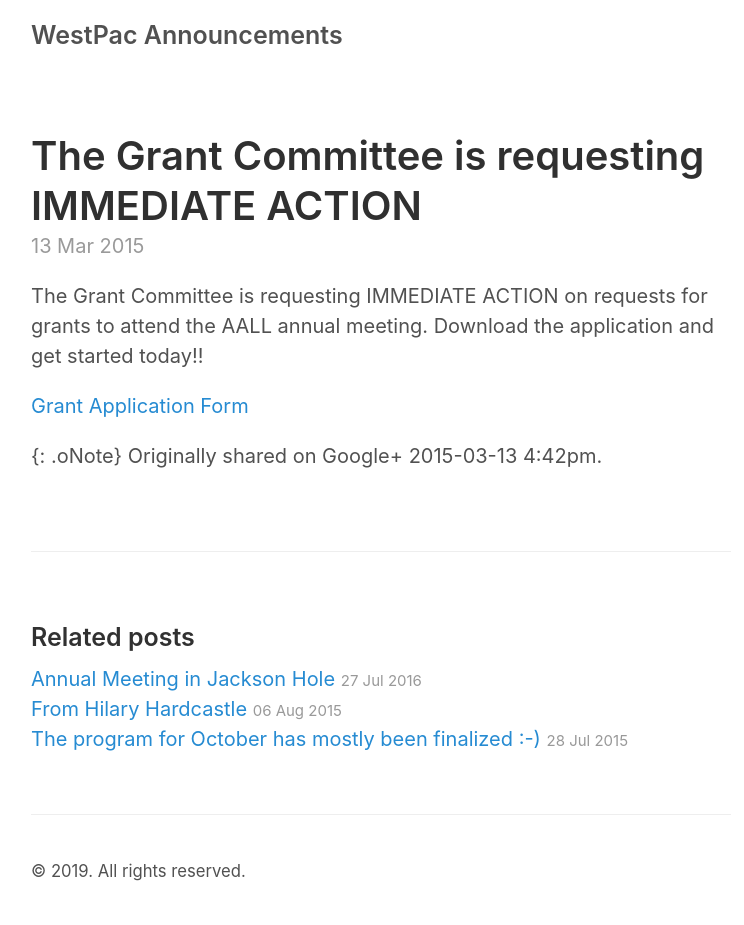
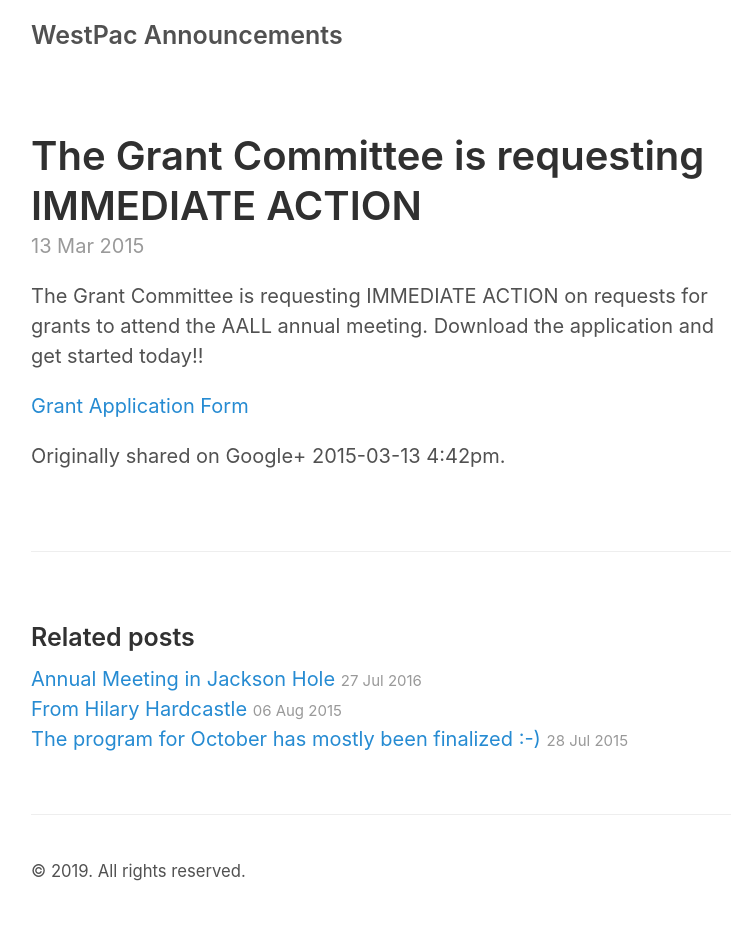
Before and after one commit to aallwestpac/aallwestpac.github.io, a Jekyll site: the page built from _posts/2015-03-13-immediate-action.md, in a window 1280 px wide. Shown: the whole page, without its empty margins (259-1003 px from the left). Built offline with Jekyll 4.4.1, drawn with Linux system fonts in a browser that asks for light colours; some of the changed lines change nothing that is shown.

Commit message:
Update 2015-03-13-immediate-action.md

```diff
--- a/_posts/2015-03-13-immediate-action.md
+++ b/_posts/2015-03-13-immediate-action.md
@@ -7,4 +7,5 @@ The Grant Committee is requesting IMMEDIATE ACTION on requests for grants to att
 
 [Grant Application Form](chapters.aallnet.org/westpac/forms/2015WestPacAALLGrantApplicationForm.docx)
 
-{: .oNote} Originally shared on Google+ 2015-03-13 4:42pm.
+Originally shared on Google+ 2015-03-13 4:42pm.
+{: .oNote}
```
